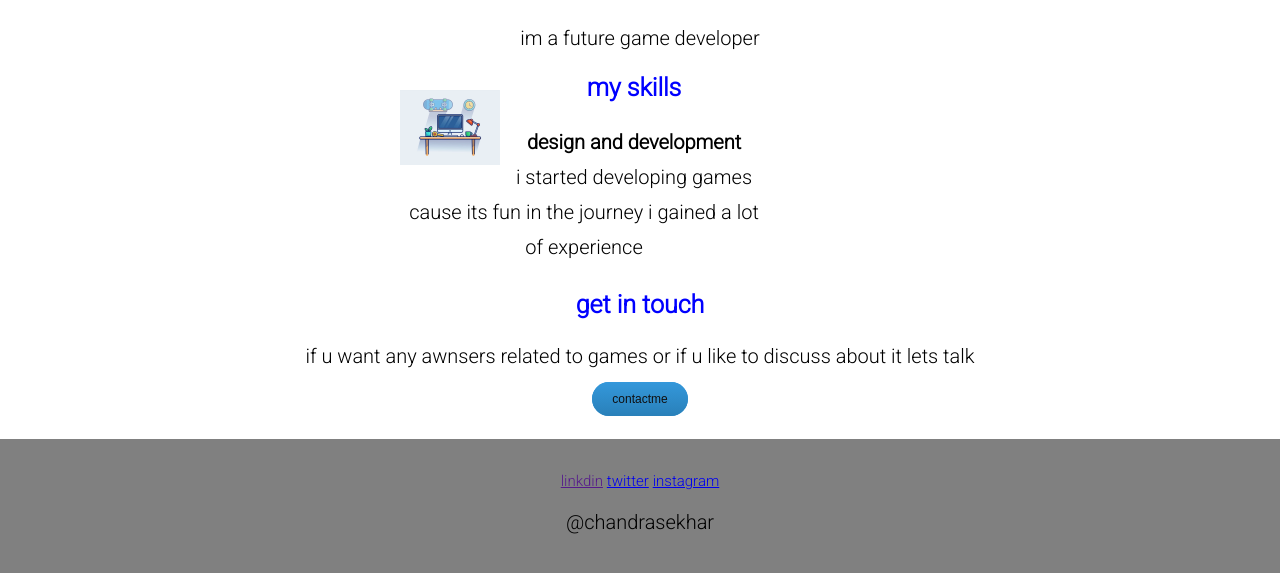
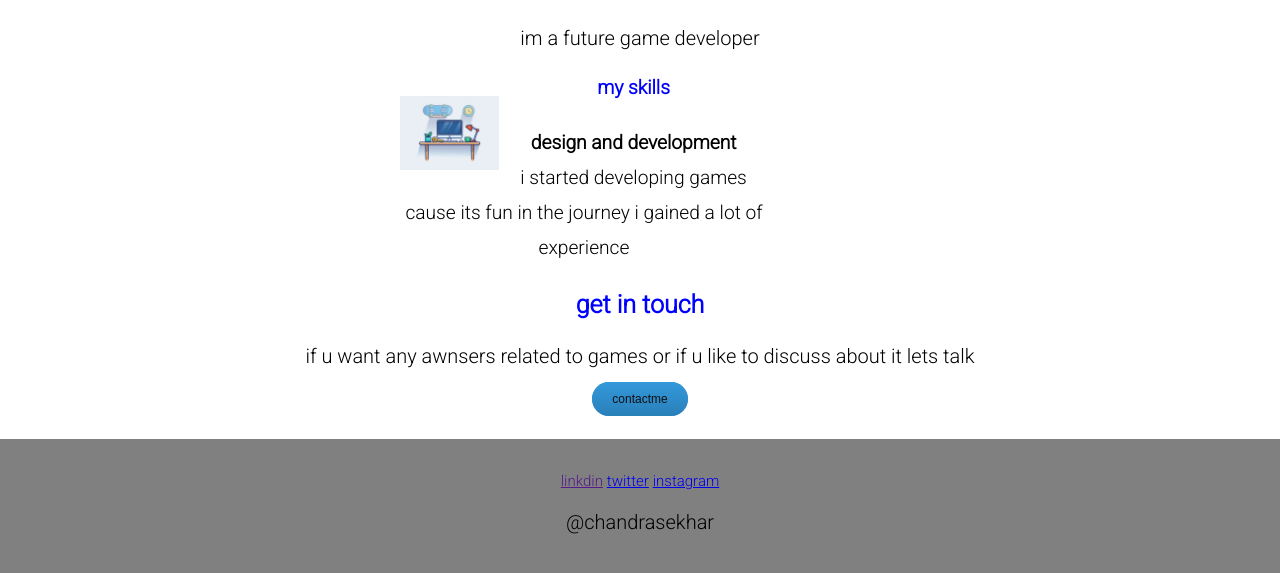
Before and after one commit to chandrasekhar1999/css, a plain HTML site: page index.html in a window 1280 px wide. Shown: the part 373-946 px from the top of the page. Drawn offline with Linux system fonts and the light colour scheme.

Commit message:
Update styles.css

```diff
--- a/styles.css
+++ b/styles.css
@@ -56,11 +56,13 @@ h3{
 margin: auto;
 text-align: center;
 line-height: 35px;
+font-size:1.2em;
 }
 .img2{
   float:left;
-  width: 100px;
-  padding-top: 20px;
+  width: 6.2em;
+  padding-top: 1.6em;
+
 
 }
 p{
```
